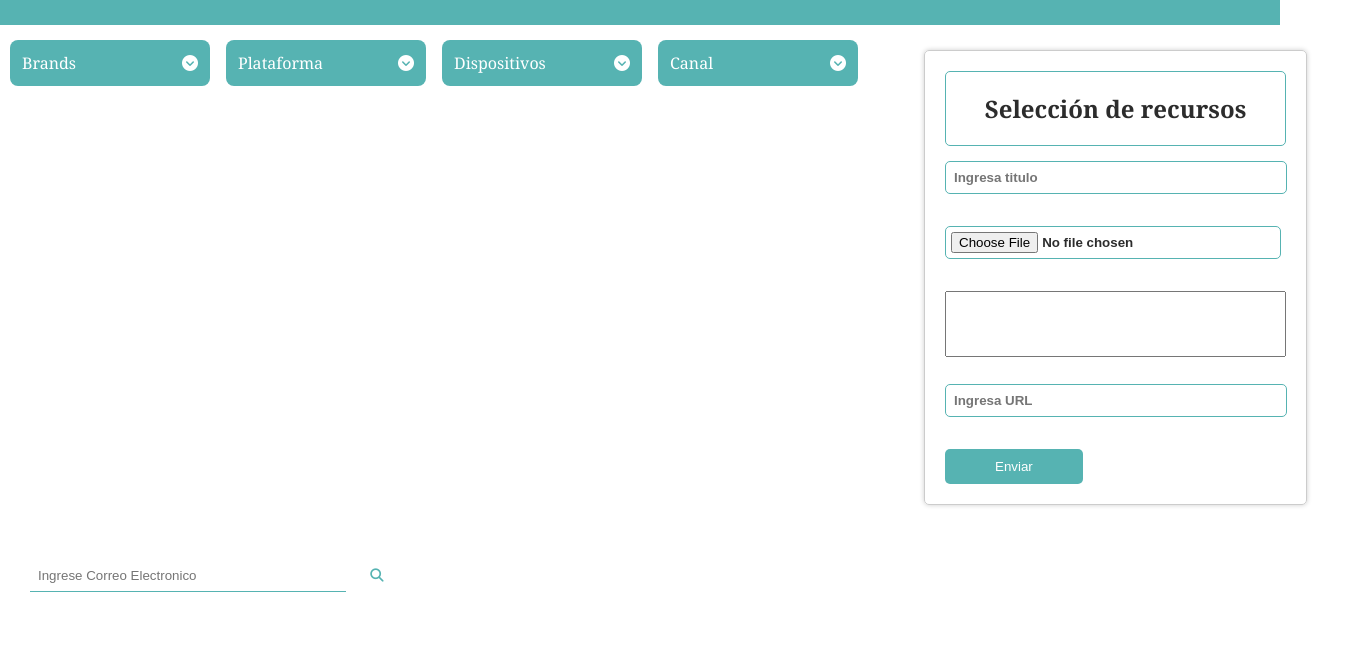
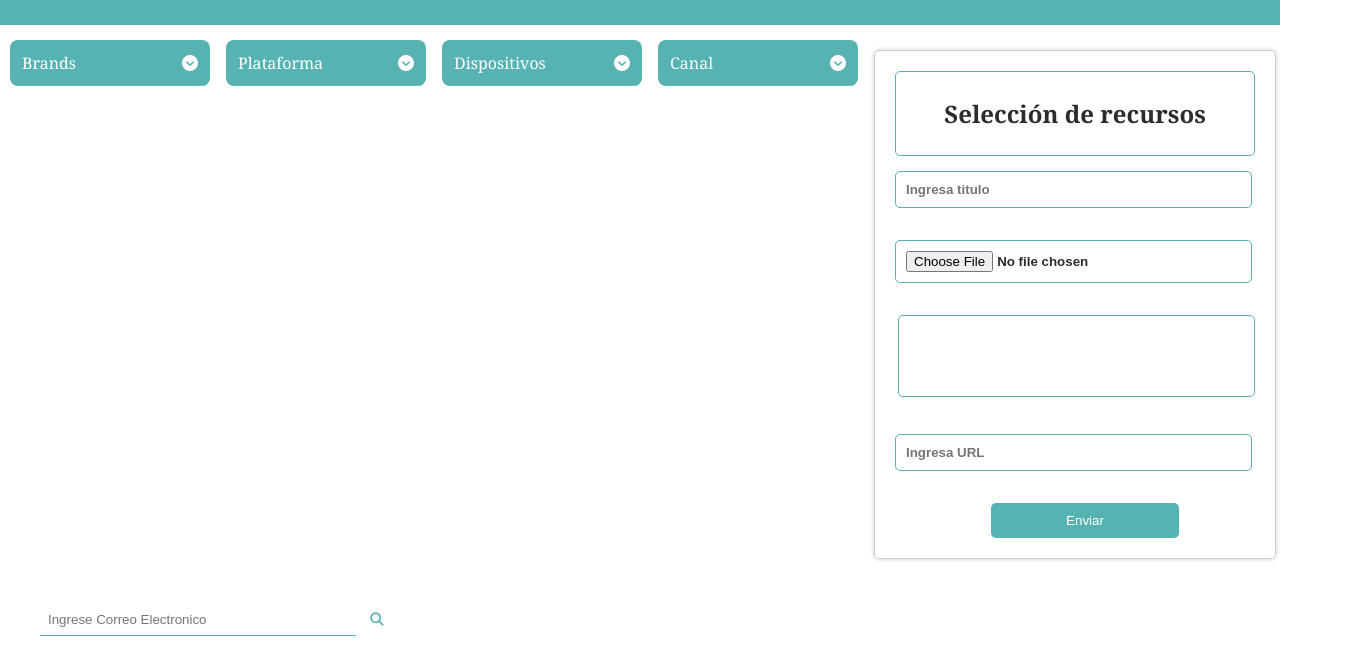
Before and after one commit to Tigerskin96/ROV, a plain HTML site: page rentaoventa/index.html in a window 1280 px wide. Shown: the part 54-720 px from the top of the page, 1357 px wide, since content can reach past the window. Drawn offline with Linux system fonts and the light colour scheme.

Commit message:
Update style.css

```diff
--- a/rentaoventa/style.css
+++ b/rentaoventa/style.css
@@ -1,4 +1,3 @@
-
 :root {
     --primario: #56b3b2;
     --background-acordeon: #f2f2f2;
@@ -113,6 +112,13 @@ header {
     display: flex;
     width: 100%;
     align-items: center;
+    left: -10px;
+    position: relative;
+}
+
+.accordion-container>ul>li>label,input{
+    position: relative;
+    left: 10px;
 }
 
 .accordion-container>ul>li:hover {
@@ -183,10 +189,10 @@ header {
 
 
     /* CSS Formulario */
-
+/* Estilos generales del formulario */
 form {
     max-width: 500px;
-    margin: 10px 50px 20px;
+    margin: 10px auto;
     padding: 20px;
     background-color: transparent;
     border: 1px solid #ccc;
@@ -194,42 +200,47 @@ form {
     box-shadow: 0px 0px 5px rgba(0, 0, 0, 0.2);
 }
 
+/* Estilos para los títulos */
 .titulo {
     text-align: center;
     margin-bottom: 15px;
     border: 1px solid var(--primario);
     border-radius: 5px;
+    padding: 5px;
 }
 
-form>input[type="text"],
-input[type="file"] {
+/* Estilos para los campos de texto y textarea */
+form input[type="text"],
+input[type="file"],
+textarea {
     width: 100%;
-    padding: 8px;
+    margin-left: -10px;
+    padding: 10px;
     margin-bottom: 10px;
-    border: 1px solid #ccc;
+    border: 1px solid var(--primario); /* Utiliza el color primario */
     border-radius: 5px;
     font-weight: bold;
-    border: 1px solid var(--primario);
-    max-width: 95%;
+    max-width: 93%; /* Cambiado a 100% para un ajuste uniforme */
     outline: none;
 }
 
-input[type="file"] {
-    padding: 5px;
-    border: 1px solid var(--primario);
-    cursor: pointer;
+/* Estilos específicos para textarea */
+textarea{
+    margin-left: 3px;
 }
-
-input[type="submit"] {
+/* Estilos para el botón de enviar */
+form input[type="submit"] {
     background-color: var(--primario);
     color: #fff;
-    padding: 10px 50px;
-
+    padding: 10px 75px; /* Ajustado el ancho */
     border: none;
     border-radius: 5px;
     cursor: pointer;
     transition: background-color 0.3s;
+    display: block; /* Para que el botón ocupe todo el ancho */
+    margin: 0 auto; /* Centrado horizontal */
 }
+
 
 input[type="submit"]:hover {
     background-color: var(--hover);
```
